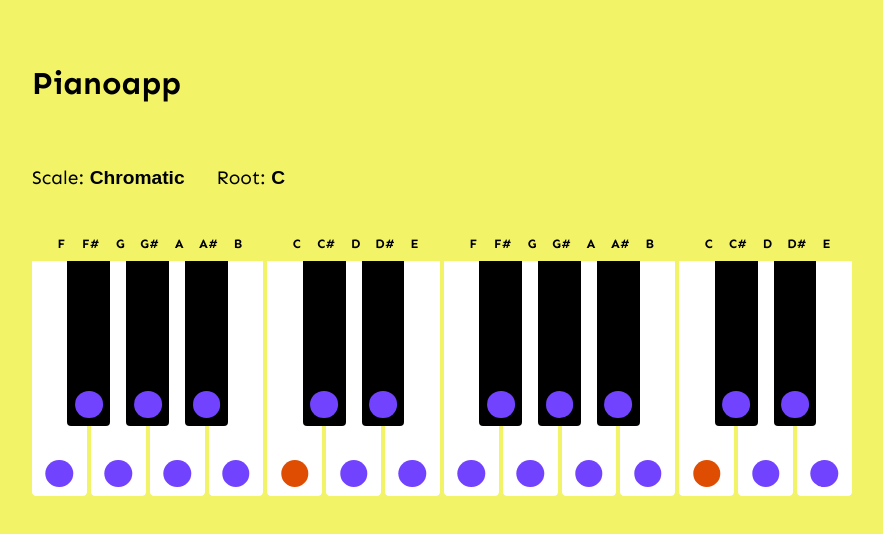
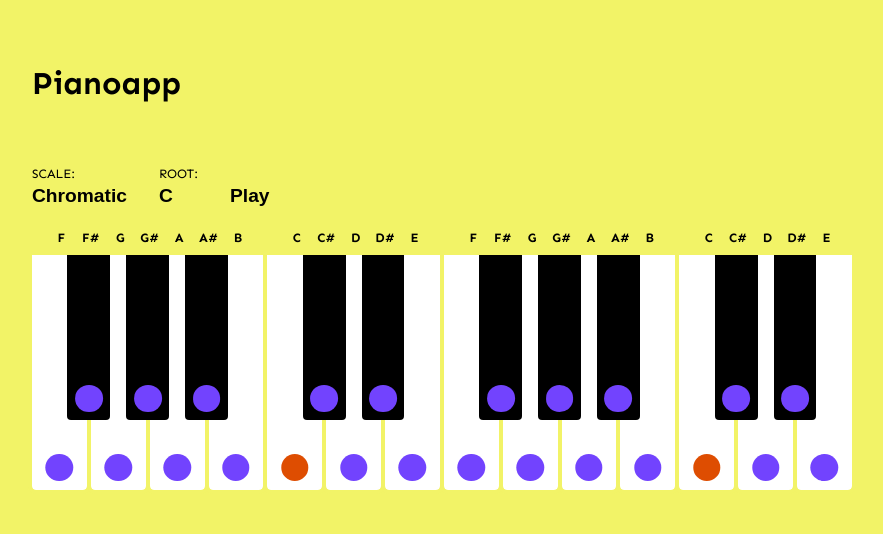
Before and after one commit to itscursedphil/pianoapp, a Next.js app: page / in a window 1280 px wide. Shown: the top 534 px of the page, without its empty margins (196-1079 px from the left). Built offline with nearby package versions, Linux system fonts and the light colour scheme.

Commit message:
Implement scale play functionality and improve layout

```diff
--- a/components/Layout/Layout.tsx
+++ b/components/Layout/Layout.tsx
@@ -4,6 +4,7 @@ import { Sen } from '@next/font/google';
 import styled from 'styled-components';
 import { space } from 'styled-system';
 
+// Alternatives: DM Sans, Poppins, Jost, Hanken Grotesk, Inter, Work Sans
 const font = Sen({ subsets: ['latin'], weight: ['400', '700'] });
 
 const PageWrapper = styled.div`
--- a/pages/index.tsx
+++ b/pages/index.tsx
@@ -1,22 +1,24 @@
 import React, { useCallback, useState } from 'react';
 import { NextPage } from 'next';
 import Head from 'next/head';
+import * as Tone from 'tone';
 
 import Box from '../components/Box';
 import { SkeletonButton } from '../components/Button';
 import Keyboard from '../components/Keyboard';
 import Layout from '../components/Layout';
 import Text from '../components/Text';
-import { noteNames } from '../lib/notes';
+import { noteNames, NOTES_IN_OCTAVE } from '../lib/notes';
 import scales, { ScaleDefinition } from '../lib/scales';
+import { useSynth } from '../lib/synth';
 
 const ScaleSelection: React.FC<{
   selectedScale: ScaleDefinition;
   onSelect: (name: string) => void;
 }> = ({ selectedScale, onSelect }) => (
-  <Box display="flex" mt={-3} mb={4} flexWrap="wrap">
+  <Box display="flex" flexWrap="wrap" mb={-2}>
     {scales.map(({ name }) => (
-      <Box mr={4} mb={2}>
+      <Box mr={4} mb={2} key={name}>
         <SkeletonButton type="button" onClick={() => onSelect(name)}>
           <Text
             inline
@@ -35,9 +37,9 @@ const RootSelection: React.FC<{
   selectedRoot: number;
   onSelect: (index: number) => void;
 }> = ({ selectedRoot, onSelect }) => (
-  <Box display="flex" mt={-3} mb={4} flexWrap="wrap">
+  <Box display="flex" mb={-2} flexWrap="wrap">
     {noteNames.map((noteName, index) => (
-      <Box mr={4} mb={2}>
+      <Box mr={4} mb={2} key={noteName}>
         <SkeletonButton type="button" onClick={() => onSelect(index)}>
           <Text
             inline
@@ -57,6 +59,10 @@ const HomePage: NextPage = () => {
   const [root, setRoot] = useState(0);
   const [showScales, setShowScales] = useState(false);
   const [showNotes, setShowNotes] = useState(false);
+
+  const [synth, { initialize }] = useSynth();
+
+  const keyboardOffset = -7;
 
   const toggleShowScales = useCallback(() => {
     const nextShowScales = !showScales;
@@ -78,6 +84,25 @@ const HomePage: NextPage = () => {
     }
   }, [showNotes]);
 
+  const handlePlayClick = useCallback(async () => {
+    await initialize();
+
+    const now = Tone.now();
+
+    [...scale.notes, scale.notes[0] + NOTES_IN_OCTAVE].forEach(
+      (note, index) => {
+        const noteName = noteNames[(note + root) % NOTES_IN_OCTAVE];
+        const octave = 4 + Math.floor((note + root) / NOTES_IN_OCTAVE);
+
+        synth.triggerAttackRelease(
+          `${noteName}${octave}`,
+          '8n',
+          now + 0.25 * index
+        );
+      }
+    );
+  }, [initialize, root, scale.notes, synth]);
+
   return (
     <Layout>
       <Head>
@@ -93,39 +118,79 @@ const HomePage: NextPage = () => {
       </header>
       <main>
         <Box>
-          <Box display="flex" mb={4}>
-            <Text inline mr={4} fontSize={['1rem', '1.2rem']}>
-              Scale:{' '}
+          <Box display="flex" mb={2} alignItems="flex-end">
+            <Box
+              display="flex"
+              flexDirection="column"
+              alignItems="flex-start"
+              mr={4}
+            >
+              <Text
+                inline
+                fontSize="0.8rem"
+                style={{ textTransform: 'uppercase' }}
+                mb={1}
+              >
+                Scale:
+              </Text>
               <SkeletonButton type="button" onClick={toggleShowScales}>
                 <Text inline fontSize="1.2rem">
                   <strong>{scale?.name}</strong>
                 </Text>
               </SkeletonButton>
+            </Box>
+            <Box
+              display="flex"
+              flexDirection="column"
+              alignItems="flex-start"
+              mr={4}
+            >
+              <Text
+                inline
+                fontSize="0.8rem"
+                style={{ textTransform: 'uppercase' }}
+                mb={1}
+              >
+                Root:
               </Text>
-            <Text inline fontSize={['1rem', '1.2rem']}>
-              Root:{' '}
               <SkeletonButton type="button" onClick={toggleShowNotes}>
                 <Text inline fontSize="1.2rem">
                   <strong>{noteNames[root]}</strong>
                 </Text>
               </SkeletonButton>
+            </Box>
+            <Box>
+              <SkeletonButton type="button" onClick={handlePlayClick}>
+                <Text inline fontSize="1.2rem">
+                  <strong>Play</strong>
                 </Text>
+              </SkeletonButton>
+            </Box>
           </Box>
           {showScales && (
+            <Box mb={3}>
               <ScaleSelection
                 selectedScale={scale}
                 onSelect={(name) =>
                   setScale(scales.find((s) => s.name === name) || scales[0])
                 }
               />
+            </Box>
           )}
           {showNotes && (
+            <Box mb={3}>
               <RootSelection
                 selectedRoot={root}
                 onSelect={(index) => setRoot(index)}
               />
+            </Box>
           )}
-          <Keyboard keys={24} root={root} offset={-7} scale={scale} />
+          <Keyboard
+            keys={24}
+            root={root}
+            offset={keyboardOffset}
+            scale={scale}
+          />
         </Box>
       </main>
     </Layout>
```
Lines whose indentation alone changed are shown as unchanged.
